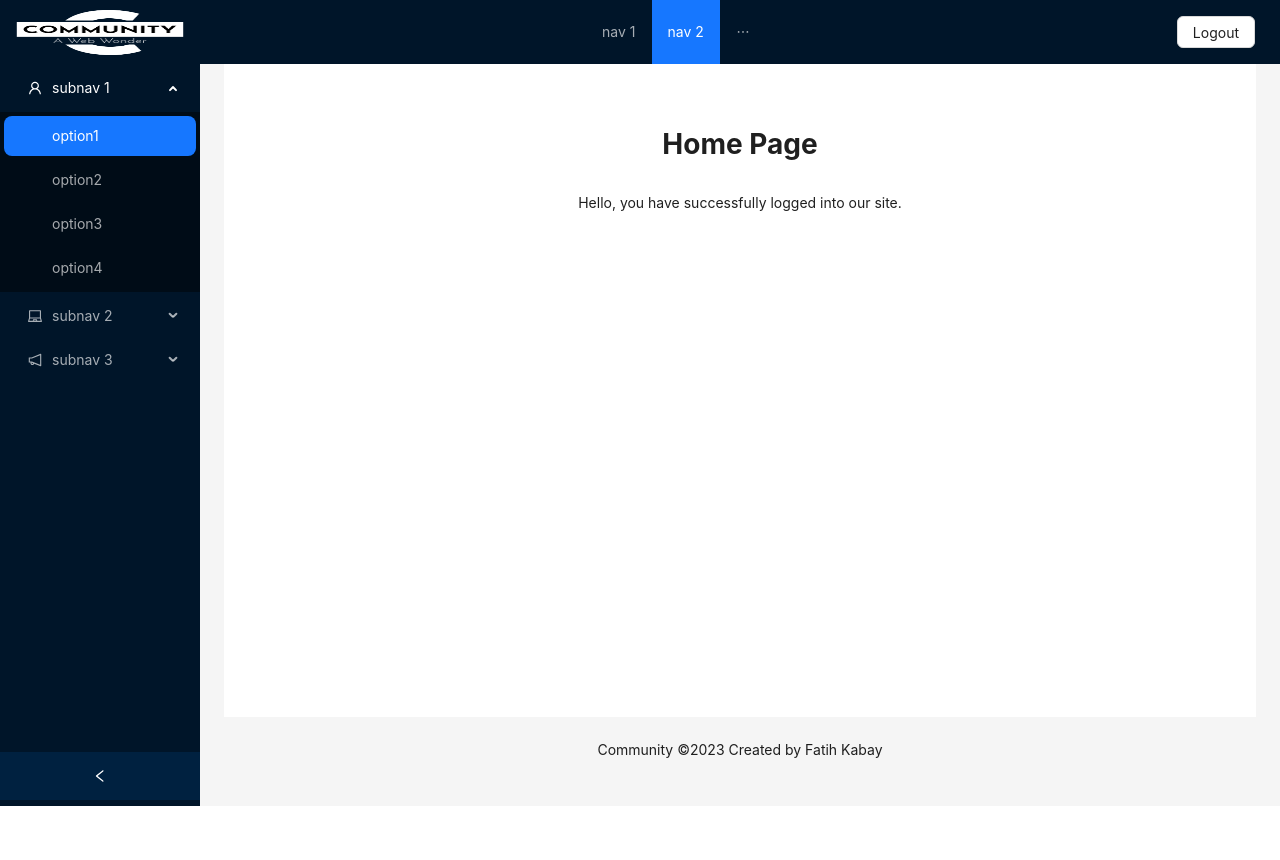
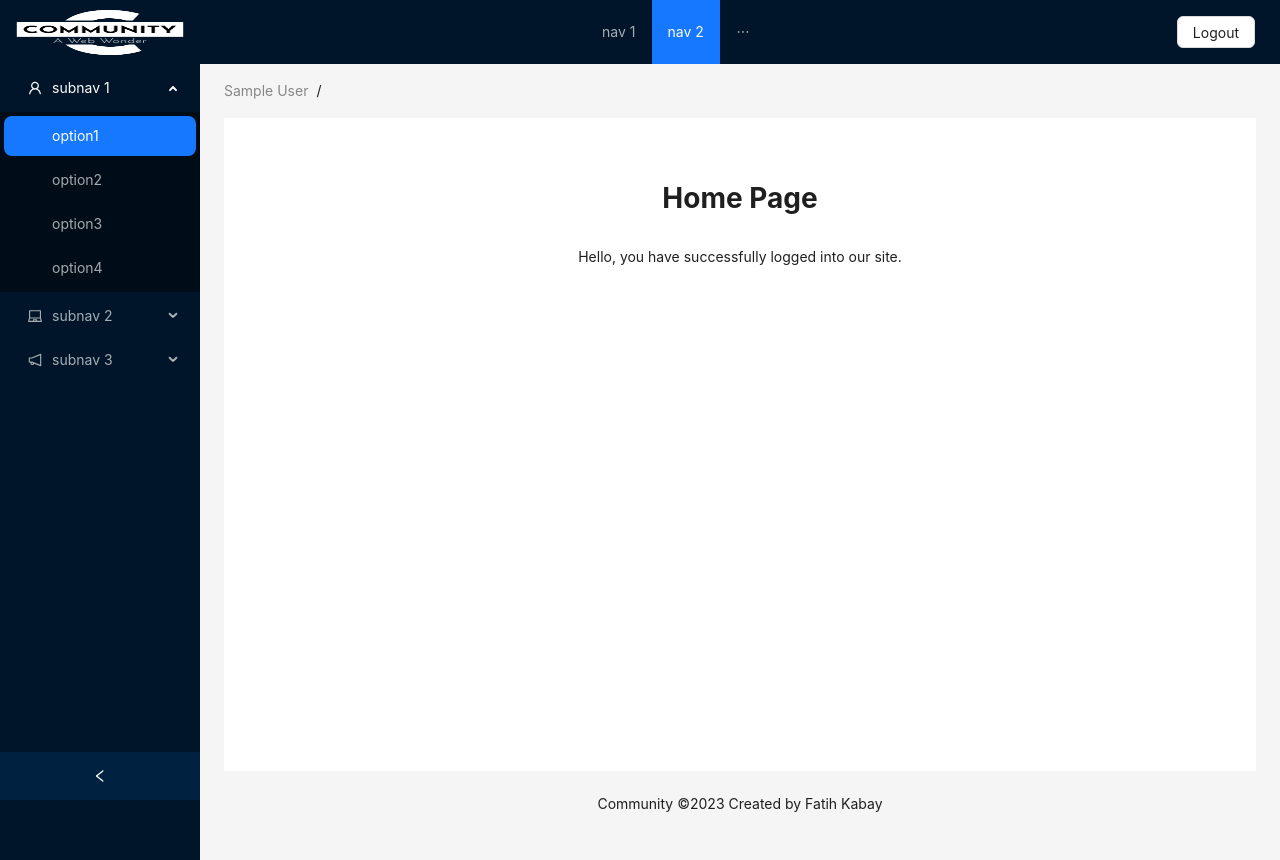
Before and after one commit to fatihkabay/community, a React (Create React App) app in the folder community-fe/: page / in a window 1280 px wide. Before the commit the page ends 806 px from the top, so only its background shows below. Built offline with nearby package versions, Linux system fonts and the light colour scheme; sample sign-in values are in the browser's storage.

Commit message:
user unable to print error solved

```diff
--- a/community-fe/src/layouts/DefaultLayout/index.tsx
+++ b/community-fe/src/layouts/DefaultLayout/index.tsx
@@ -15,7 +15,6 @@ interface Props {}
 
 const DefaultLayout = (props: PropsWithChildren<Props>) => {
   const navigate = useNavigate();
-const user = getUser();
   const onLogout = () => {
     clearStorage();
     navigate("/login");
@@ -51,10 +50,8 @@ const items2: MenuProps['items'] = [UserOutlined, LaptopOutlined, NotificationOu
     token: { colorBgContainer },
   } = theme.useToken();
 
-  if (user == undefined) {
-    console.error(user)
-    return<></>
-  }
+
+const user = getUser();
 
   return (
     <Layout>
@@ -76,10 +73,10 @@ const items2: MenuProps['items'] = [UserOutlined, LaptopOutlined, NotificationOu
           />
         </Sider>
         <Layout style={{ padding: '0 24px 24px' }}>
-        {/* <Breadcrumb style={{ margin: '16px 0' }}>
-            <Breadcrumb.Item>{user!.name}</Breadcrumb.Item>
-            <Breadcrumb.Item>{user!.lastname}</Breadcrumb.Item>
-          </Breadcrumb> */}
+         { <Breadcrumb style={{ margin: '16px 0' }}>
+            <Breadcrumb.Item>{user?.name}</Breadcrumb.Item>
+            <Breadcrumb.Item>{user?.lastname}</Breadcrumb.Item>
+          </Breadcrumb> }
           <Content
             style={{
               padding: 24,
--- a/community-fe/src/pages/Login/index.tsx
+++ b/community-fe/src/pages/Login/index.tsx
@@ -36,9 +36,13 @@ const Login = () => {
       useEffect(() => {
          const user = getUser();
          if (user != null) {
-          navigate("/")
+
+          setTimeout(() => {
+            setLoading(false);
+            navigate("/");
+          }, 1500)
         }
-      }, []);
+      }, );
 
   const onFinish = async (values: LoginUserModel) => {
     setLoading(true);
--- a/community-fe/src/utils/helpers.ts
+++ b/community-fe/src/utils/helpers.ts
@@ -2,8 +2,8 @@ import { UserModel } from "../models/User";
 
 export function getUser(): UserModel | undefined {
     const user = localStorage.getItem('user');
-    console.log('helper', user);
-    if (user == null) {
+    console.log('user', user);
+    if (user === null) {
         return undefined;
     }
     else {
```
